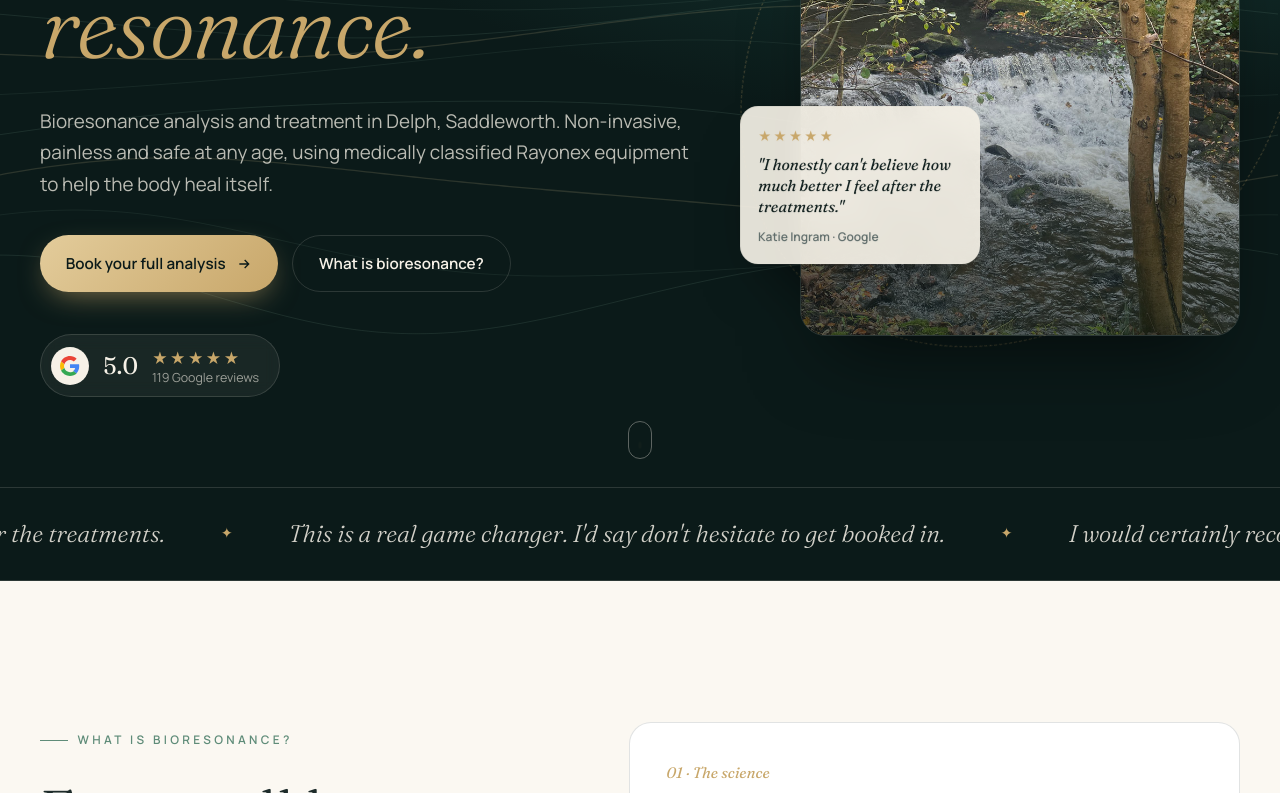
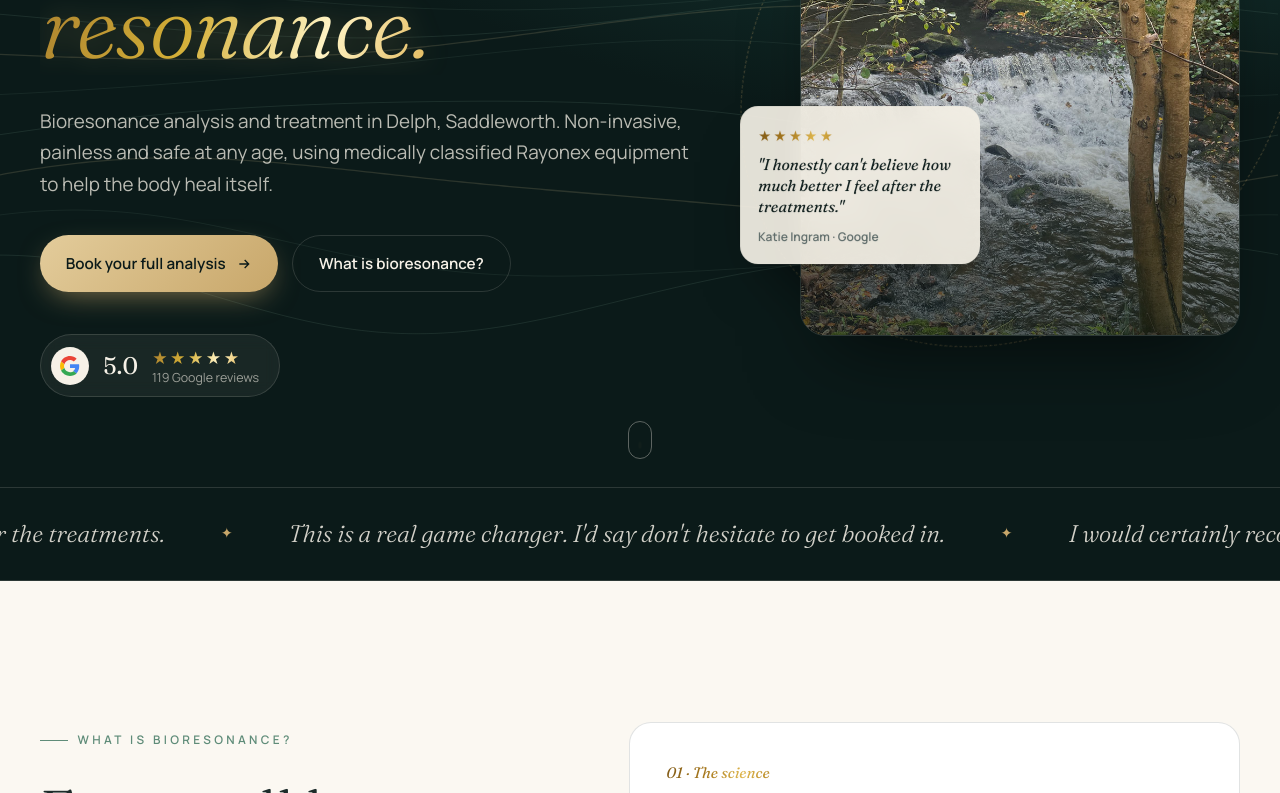
Before and after one commit to TOOAWESOME95/biomedicineuk, a plain HTML site: page index.html in a window 1280 px wide. Shown: the part 405-1198 px from the top of the page. Drawn offline with Linux system fonts and the light colour scheme; animation ran at ten frames a second.

Commit message:
Make gold text a shiny animated gold gradient
Co-Authored-By: Claude Opus 5.5 <noreply@anthropic.com>

```diff
--- a/index.html
+++ b/index.html
@@ -329,6 +329,24 @@ footer{background:#071211;color:rgba(246,241,231,.6);padding:60px 0 40px;font-si
 .ft-links{display:flex;flex-wrap:wrap;gap:6px 22px;max-width:520px}
 .ft-links a:hover{color:var(--gold-2)}
 .disclaimer{margin-top:40px;padding-top:24px;border-top:1px solid var(--line-light);display:flex;justify-content:space-between;gap:20px;flex-wrap:wrap;font-size:.8rem;color:rgba(246,241,231,.45)}
+
+/* shiny gold text */
+:root{
+  --shine:linear-gradient(110deg,#a67c2e 0%,#d4af37 18%,#fff3c4 32%,#e6c068 42%,#b8862b 55%,#f5d77a 70%,#fff8dc 78%,#c9982f 90%,#a67c2e 100%);
+  --shine-deep:linear-gradient(110deg,#7a5414 0%,#a87a1f 18%,#e0b84f 32%,#b98b2a 42%,#80591a 55%,#c99a35 70%,#ecc766 78%,#9a6d1f 90%,#7a5414 100%);
+}
+h1 em,h2 em,.stars,.sv .price b,.price-xl b,.tr-prices div b,.rpanel.dk .stat-row div b,
+.wblock .num,.member .role,.story-panel strong,.timeline b,.dv-intro .partner,.dark .eyebrow,.logo span,.spot-slide .stars{
+  background:var(--shine);background-size:250% 100%;
+  -webkit-background-clip:text;background-clip:text;color:transparent;-webkit-text-fill-color:transparent;
+  animation:shine 7s linear infinite;padding-right:.06em
+}
+.dark h1 em,.dark h2 em,.dark .price b,.price-xl b,.tr-prices div b{filter:drop-shadow(0 0 14px rgba(230,192,104,.28))}
+#bioresonance h2 em,#reviews h2 em,#about h2 em,#remote h2 em,#devices h2 em,
+.reviews .stars,.wblock .num,.member .role,.float-card .stars{background-image:var(--shine-deep)}
+.reviews .spot-slide .stars{background-image:var(--shine)}
+.dark .eyebrow::before{background:linear-gradient(90deg,#b8862b,#f5d77a)}
+@keyframes shine{from{background-position:250% 0}to{background-position:0 0}}
 
 /* reveal */
 .rv{opacity:0;transform:translateY(40px);transition:opacity 1.1s var(--ease),transform 1.1s var(--ease)}
```
